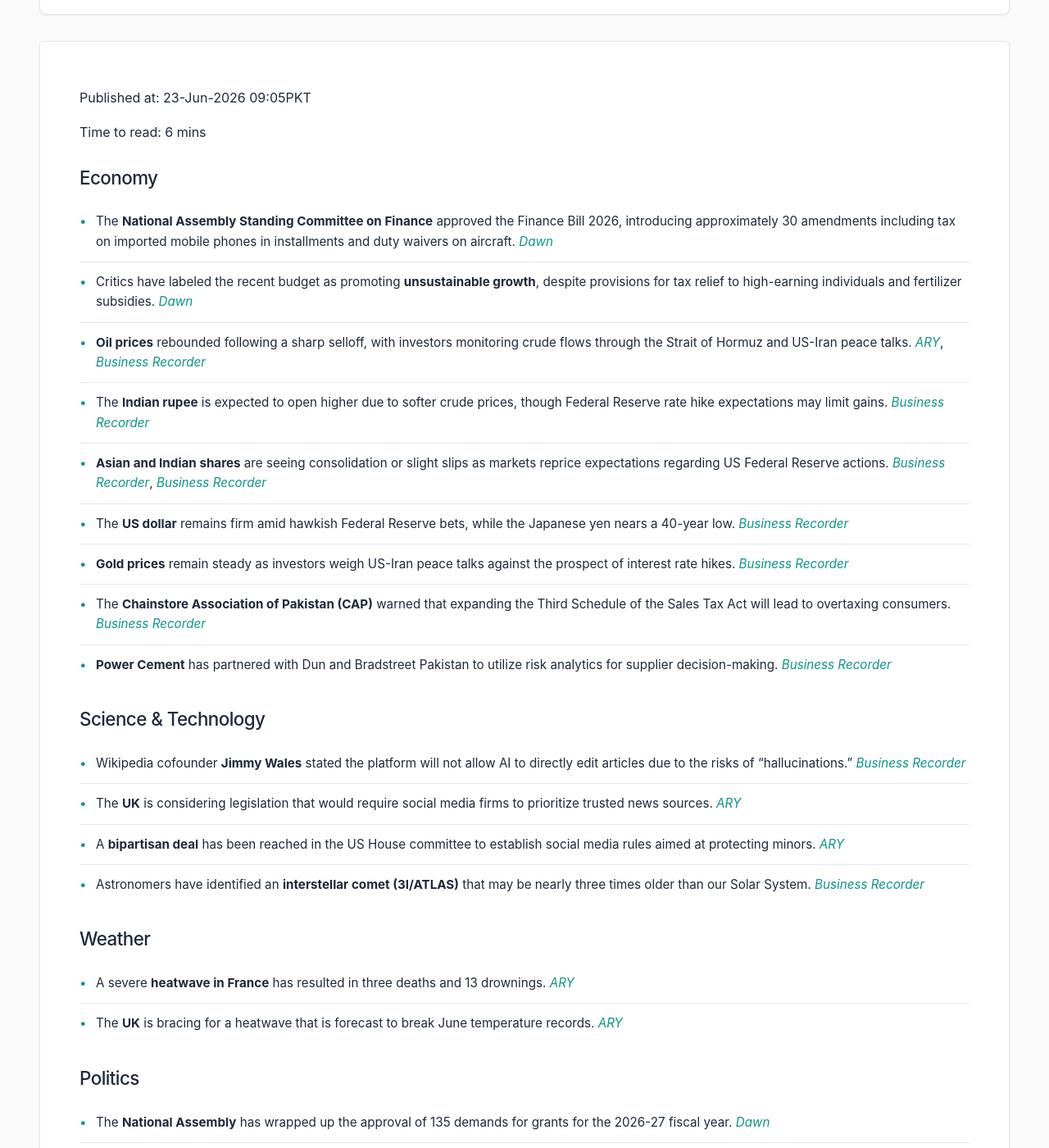
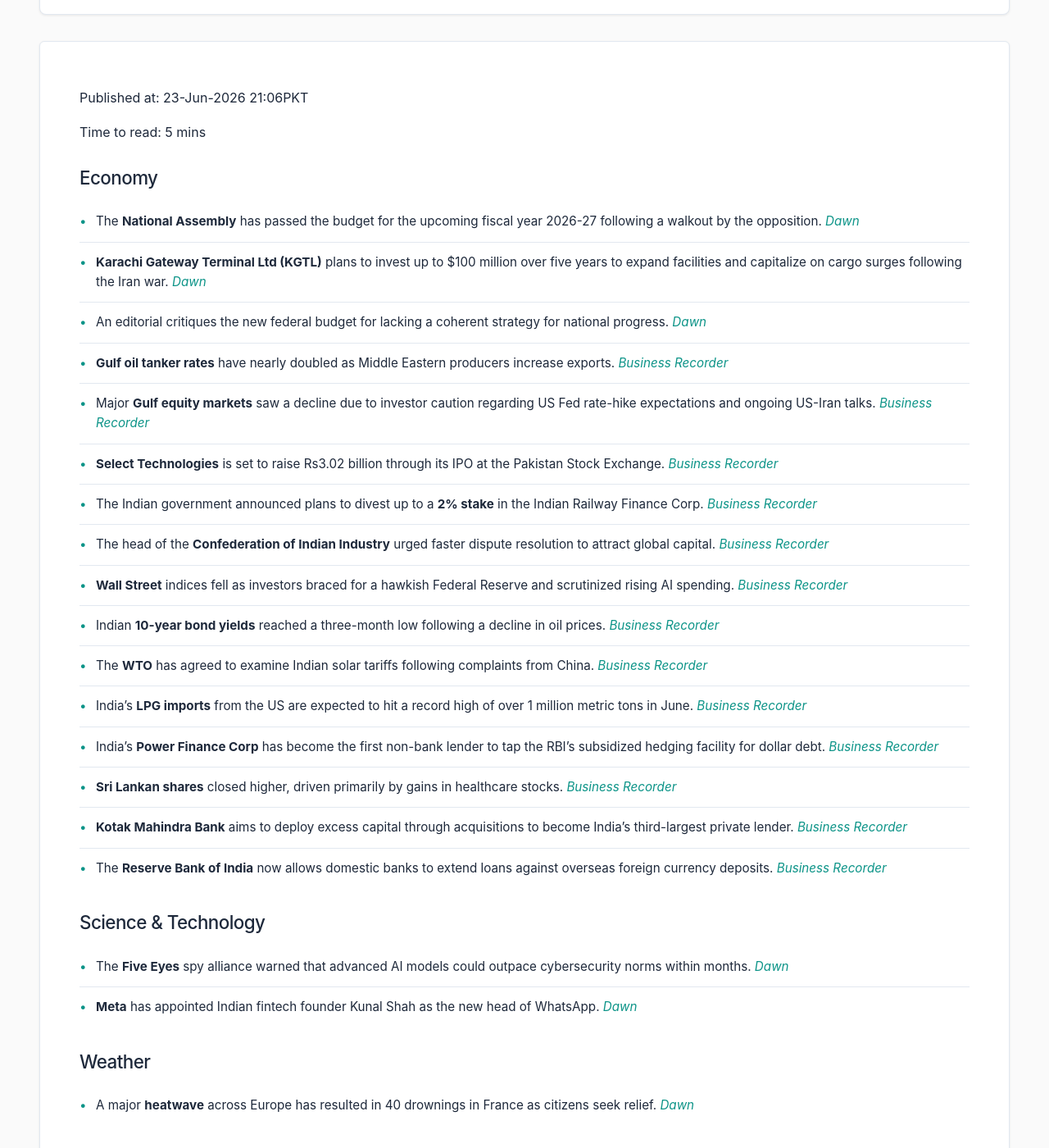
Before and after one commit to zsubzwary/news, a Jekyll site: the page built from en/index.md, in a window 1280 px wide and 1400 px high, scrolled down 209 px. Shown: the whole window at 82% size. Built offline with Jekyll 4.4.1, drawn with Linux system fonts in a browser that asks for light colours; some web fonts are replaced; comment, search, counter and statistics services are not loaded; some of the changed text lies outside the part shown.

Commit message:
DateTime; 2026-06-23T16:06:47.386Z

```diff
--- a/en/index.md
+++ b/en/index.md
@@ -4,68 +4,62 @@ title: Pakistan News Briefing
 lang: en
 ---
 
-Published at: 23-Jun-2026 09:05PKT
+Published at: 23-Jun-2026 21:06PKT
 
-Time to read: 6 mins
+Time to read: 5 mins
 
 ### Economy
-- The **National Assembly Standing Committee on Finance** approved the Finance Bill 2026, introducing approximately 30 amendments including tax on imported mobile phones in installments and duty waivers on aircraft. *[Dawn](https://www.dawn.com/news/2010135/budget-2026-27-na-panel-proposes-30-major-changes-to-finance-bill)*
-- Critics have labeled the recent budget as promoting **unsustainable growth**, despite provisions for tax relief to high-earning individuals and fertilizer subsidies. *[Dawn](https://www.dawn.com/news/2010167/unsustainable-growth)*
-- **Oil prices** rebounded following a sharp selloff, with investors monitoring crude flows through the Strait of Hormuz and US-Iran peace talks. *[ARY](https://arynews.tv/oil-gains-after-selloff-awaits-progress-on-strait-of-hormuz-flows)*, *[Business Recorder](https://www.brecorder.com/news/40426910/oil-gains-after-selloff-awaits-progress-on-strait-of-hormuz-flows)*
-- The **Indian rupee** is expected to open higher due to softer crude prices, though Federal Reserve rate hike expectations may limit gains. *[Business Recorder](https://www.brecorder.com/news/40426916/indian-rupee-to-ride-oil-fall-tailwind-fed-rate-worries-may-cap-gains)*
-- **Asian and Indian shares** are seeing consolidation or slight slips as markets reprice expectations regarding US Federal Reserve actions. *[Business Recorder](https://www.brecorder.com/news/40426912/asia-shares-slip-as-markets-reprice-fed-expectations-oil-gains)*, *[Business Recorder](https://www.brecorder.com/news/40426913/indian-shares-set-to-pause-after-oil-led-rally)*
-- The **US dollar** remains firm amid hawkish Federal Reserve bets, while the Japanese yen nears a 40-year low. *[Business Recorder](https://www.brecorder.com/news/40426911/dollar-firms-on-hawkish-fed-bets-oil-rebound-yen-near-40-year-low)*
-- **Gold prices** remain steady as investors weigh US-Iran peace talks against the prospect of interest rate hikes. *[Business Recorder](https://www.brecorder.com/news/40426909/gold-steady-as-investors-focus-on-us-iran-peace-talks)*
-- The **Chainstore Association of Pakistan (CAP)** warned that expanding the Third Schedule of the Sales Tax Act will lead to overtaxing consumers. *[Business Recorder](https://www.brecorder.com/news/40426903/cap-warns-third-schedule-expansion-will-overtax-consumers)*
-- **Power Cement** has partnered with Dun and Bradstreet Pakistan to utilize risk analytics for supplier decision-making. *[Business Recorder](https://www.brecorder.com/news/40426905/dun-and-bradstreet-pakistan-partners-with-power-cement)*
+- The **National Assembly** has passed the budget for the upcoming fiscal year 2026-27 following a walkout by the opposition. *[Dawn](https://www.dawn.com/news/2010249/na-passes-budget-for-fy2026-27-following-opposition-walkout)*
+- **Karachi Gateway Terminal Ltd (KGTL)** plans to invest up to $100 million over five years to expand facilities and capitalize on cargo surges following the Iran war. *[Dawn](https://www.dawn.com/news/2010285/kgtl-plans-up-to-100m-more-investment-in-karachi-port-after-cargo-surge-from-iran-war)*
+- An editorial critiques the new federal budget for lacking a coherent strategy for national progress. *[Dawn](https://www.dawn.com/news/2010169/a-budget-to-forget)*
+- **Gulf oil tanker rates** have nearly doubled as Middle Eastern producers increase exports. *[Business Recorder](https://www.brecorder.com/news/40426989/gulf-oil-tanker-rates-nearly-double-as-middle-east-producers-ramp-up-exports)*
+- Major **Gulf equity markets** saw a decline due to investor caution regarding US Fed rate-hike expectations and ongoing US-Iran talks. *[Business Recorder](https://www.brecorder.com/news/40426988/major-gulf-bourses-ease-on-investor-caution-fed-rate-hike-bets)*
+- **Select Technologies** is set to raise Rs3.02 billion through its IPO at the Pakistan Stock Exchange. *[Business Recorder](https://www.brecorder.com/news/40426986/ipo-at-psx-select-technologies-mobilises-rs302bn-through-selling-8888mn-shares)*
+- The Indian government announced plans to divest up to a **2% stake** in the Indian Railway Finance Corp. *[Business Recorder](https://www.brecorder.com/news/40426984/india-to-sell-up-to-2-stake-in-indian-railway-finance-corp)*
+- The head of the **Confederation of Indian Industry** urged faster dispute resolution to attract global capital. *[Business Recorder](https://www.brecorder.com/news/40426975/indian-industry-lobby-chief-pushes-for-quicker-dispute-resolution-to-boost-investment)*
+- **Wall Street** indices fell as investors braced for a hawkish Federal Reserve and scrutinized rising AI spending. *[Business Recorder](https://www.brecorder.com/news/40426983/wall-st-tumbles-on-tech-selloff-as-concerns-about-hawkish-fed-ai-spending-mount)*
+- Indian **10-year bond yields** reached a three-month low following a decline in oil prices. *[Business Recorder](https://www.brecorder.com/news/40426974/oil-slide-anchors-india-10-year-yield-at-3-month-low)*
+- The **WTO** has agreed to examine Indian solar tariffs following complaints from China. *[Business Recorder](https://www.brecorder.com/news/40426980/wto-body-agrees-to-examine-indian-solar-tariffs-official-says)*
+- India's **LPG imports** from the US are expected to hit a record high of over 1 million metric tons in June. *[Business Recorder](https://www.brecorder.com/news/40426967/indias-lpg-imports-from-us-set-to-cross-1-million-tons-in-june-sources-say)*
+- India's **Power Finance Corp** has become the first non-bank lender to tap the RBI's subsidized hedging facility for dollar debt. *[Business Recorder](https://www.brecorder.com/news/40426966/indias-pfc-becomes-first-non-bank-lender-to-tap-dollar-debt-after-rbi-subsidy-bankers-say)*
+- **Sri Lankan shares** closed higher, driven primarily by gains in healthcare stocks. *[Business Recorder](https://www.brecorder.com/news/40426976/healthcare-stocks-lift-sri-lankan-shares-higher)*
+- **Kotak Mahindra Bank** aims to deploy excess capital through acquisitions to become India's third-largest private lender. *[Business Recorder](https://www.brecorder.com/news/40426965/kotak-mahindra-bank-has-high-ambitions-to-deploy-capital-for-growth-ceo-says)*
+- The **Reserve Bank of India** now allows domestic banks to extend loans against overseas foreign currency deposits. *[Business Recorder](https://www.brecorder.com/news/40426973/indias-rbi-to-allow-domestic-banks-to-extend-loans-against-overseas-fx-deposits)*
 
 ### Science & Technology
-- Wikipedia cofounder **Jimmy Wales** stated the platform will not allow AI to directly edit articles due to the risks of "hallucinations." *[Business Recorder](https://www.brecorder.com/news/40426885/wikipedia-wont-let-ai-edit-articles-cofounder)*
-- The **UK** is considering legislation that would require social media firms to prioritize trusted news sources. *[ARY](https://arynews.tv/uk-considers-forcing-social-media-firms-to-prioritise-trusted-news)*
-- A **bipartisan deal** has been reached in the US House committee to establish social media rules aimed at protecting minors. *[ARY](https://arynews.tv/social-media-legislation-aims-to-protect-minors)*
-- Astronomers have identified an **interstellar comet (3I/ATLAS)** that may be nearly three times older than our Solar System. *[Business Recorder](https://www.brecorder.com/news/40426887/interstellar-comet-likely-far-older-than-solar-system-astronomers)*
+- The **Five Eyes** spy alliance warned that advanced AI models could outpace cybersecurity norms within months. *[Dawn](https://www.dawn.com/news/2010237/five-eyes-spy-alliance-warns-ai-can-outpace-cybersecurity-norms-in-months-not-years)*
+- **Meta** has appointed Indian fintech founder Kunal Shah as the new head of WhatsApp. *[Dawn](https://www.dawn.com/news/2010231/indian-startup-head-kunal-shah-appointed-as-new-whatsapp-boss)*
 
 ### Weather
-- A severe **heatwave in France** has resulted in three deaths and 13 drownings. *[ARY](https://arynews.tv/france-heatwave-sees-three-deaths-13-drownings)*
-- The **UK** is bracing for a heatwave that is forecast to break June temperature records. *[ARY](https://arynews.tv/heatwave-hits-uk-with-record-temperatures)*
+- A major **heatwave** across Europe has resulted in 40 drownings in France as citizens seek relief. *[Dawn](https://www.dawn.com/news/2010275/40-drown-in-france-as-people-seek-relief-from-europes-heatwave)*
 
 ### Politics
-- The **National Assembly** has wrapped up the approval of 135 demands for grants for the 2026-27 fiscal year. *[Dawn](https://www.dawn.com/news/2010148/budget-2026-27-budget-approval-in-final-stages-as-grants-finalised)*
-- **PTI leaders** Gohar Ali Khan and Salman Akram Raja are seeking a meeting with Imran Khan at Adiala jail. *[Dawn](https://www.dawn.com/news/2010145/pti-bigwigs-gohar-ali-khan-salman-akram-raja-eye-meeting-with-imran)*
-- The **Kashmir Parliamentary Committee** chairman has requested a meeting with Mahmood Khan Achakzai to discuss the situation in AJK. *[Dawn](https://www.dawn.com/news/2010065/kashmir-parliamentary-committee-chairman-requests-meeting-with-achakzai-to-discuss-ajk-situation)*
-- **Punjab Assembly** members engaged in heated debates regarding the government's performance on inflation and healthcare during the budget session. *[Business Recorder](https://www.brecorder.com/news/40426908/treasury-members-defend-punjab-govts-achievements)*
-- An **Anti-Terrorism Court** has ordered the cross-examination of witnesses in a case involving PTI leaders. *[Business Recorder](https://www.brecorder.com/news/40426902/case-against-pti-leaders-atc-orders-cross-examination-of-prosecution-witnesses)*
+- The **ECP** has set a July 1 deadline for KP and Islamabad authorities to submit data for local government elections. *[Dawn](https://www.dawn.com/news/2010298/ecp-summons-kp-islamabad-officials-on-july-1-over-delay-in-local-govt-polls-data)*
+- **PTI** leaders Gohar Ali Khan and Salman Akram Raja are seeking a meeting with Imran Khan in Adiala jail. *[Dawn](https://www.dawn.com/news/2010145/pti-bigwigs-gohar-ali-khan-salman-akram-raja-eye-meeting-with-imran)*
 
 ### National
-- **Islamabad bus terminals** were closed as a security measure ahead of the Iranian President's arrival. *[Dawn](https://www.dawn.com/news/2010082/bus-terminals-in-islamabad-closed-ahead-of-iranian-presidents-arrival)*
-- **Justice Munib Akhtar** has taken oath as the acting Chief Justice of Pakistan. *[Dawn](https://www.dawn.com/news/2010162/justice-munib-akhtar-takes-oath-as-acting-cjp)*
-- **Advocate Amjad Hussain** of the PPP has been elected as the Chief Minister of Gilgit-Baltistan. *[Dawn](https://www.dawn.com/news/2009973/ppps-amjad-hussain-elected-as-gb-chief-minister-after-members-take-oath)*
-- Police have registered a **terrorism case** against a driver involved in a car crash at a Karachi imambargah. *[Dawn](https://www.dawn.com/news/2010047/police-register-terrorism-case-against-driver-in-karachis-dha-imambargah-car-crash)*
-- The **Punjab Housing Department** is fast-tracking the construction of 27 mega water storage tanks to prevent urban flooding. *[Business Recorder](https://www.brecorder.com/news/40426906/construction-of-27-mega-water-storage-tanks-fast-tracked)*
-- **Dr. Mahrang Baloch** and Subghatullah Shah have been sentenced to life imprisonment by an ATC in Quetta. *[Business Recorder](https://www.brecorder.com/news/40426881/mahrang-sentenced-to-life-in-prison)*
+- **Sargodha police** have arrested four suspects in the murder case of a seven-year-old girl. *[Dawn](https://www.dawn.com/news/2010300/sargodha-police-arrest-4-suspects-in-7-year-old-girls-murder-case)*
+- The **AJK government** has ruled out granting blanket amnesty to leaders of the proscribed JAAC. *[Dawn](https://www.dawn.com/news/2010274/ajk-govt-rules-out-blanket-amnesty-for-proscribed-jaac-leaders)*
+- The **Sindh government** announced it will bear the medical expenses for those injured in a car accident outside a Karachi imambargah. *[Dawn](https://www.dawn.com/news/2010227/sindh-govt-to-bear-medical-expenses-of-injured-persons-after-car-rams-into-tent-outside-imambargah-in-karachi)*
 
 ### International
-- **Thirteen people**, including Pakistani and Indian nationals, died following an explosion at a Qatar LNG plant due to a technical malfunction. *[Dawn](https://www.dawn.com/news/2009790/pakistani-indian-nationals-among-13-dead-after-technical-malfunction-at-qatar-lng-plant)*
-- The **Taliban government** has detained approximately 20 aid workers in Afghanistan over "beard length" violations. *[Dawn](https://www.dawn.com/news/2010140/taliban-govt-detains-aid-workers-over-beard-length)*
-- **Security officials** from China, India, and Iran gathered in New Delhi for a BRICS meeting. *[Dawn](https://www.dawn.com/news/2010139/china-joins-india-iran-as-key-security-officials-gather-at-brics)*
-- **Iranian President Masoud Pezeshkian** is scheduled to make an official visit to Pakistan. *[Dawn](https://www.dawn.com/news/2010038/iran-president-masoud-pezeshkian-to-visit-pakistan-on-tuesday-fo)*
-- **UK Prime Minister Keir Starmer** has announced his resignation. *[Dawn](https://www.dawn.com/news/2009971/uk-pm-starmer-announces-resignation-amid-mounting-pressure-says-will-give-successor-full-unequivocal-support)*
-- At least **14 people were killed** in a building fire in Lucknow, India. *[Dawn](https://www.dawn.com/news/2010034/14-killed-in-fire-at-building-in-indias-lucknow)*
-- Pakistan has **repatriated eight Iranian fishermen** who were rescued at sea. *[Business Recorder](https://www.brecorder.com/news/40426907/pakistan-repatriates-eight-rescued-iranian-fishermen)*
-- The **PMA Commandant** attended a passing-out parade at the Bangladesh Military Academy. *[Business Recorder](https://www.brecorder.com/news/40426904/bangladesh-military-academy-commandant-pma-attends-passing-out-parade)*
-- A **shooting in Montreal** left three people dead, including a police officer. *[Business Recorder](https://www.brecorder.com/news/40426886/shooting-in-montreal-leaves-three-dead-including-suspect)*
+- **PM Shehbaz Sharif** addressed a joint press briefing with Iran’s President Masoud Pezeshkian during his official visit. *[Dawn](https://www.dawn.com/news/2010220/pm-shehbaz-addresses-joint-statement-with-iran-president)*
+- A **UN probe** reported that Israeli security forces have deliberately targeted Palestinian children in Gaza. *[Dawn](https://www.dawn.com/news/2010272/israels-deliberate-targeting-of-children-part-of-ongoing-gaza-genocide-un-probe)*
+- Deputy PM **Ishaq Dar** stated that Israeli attacks on Lebanon nearly derailed US-Iran talks in Switzerland. *[Dawn](https://www.dawn.com/news/2010236/dar-says-us-iran-talks-in-switzerland-could-have-happened-earlier-if-not-for-israels-attacks-on-lebanon)*
+- **North Korean leader** Kim Jong Un asserted that the nation will continue to exercise its position as a nuclear state. *[Dawn](https://www.dawn.com/news/2010233/north-koreas-kim-jong-un-says-country-will-exercise-its-position-as-nuclear-state)*
+- The **Philippines** is rethinking school safety measures following a rare fatal shooting in Tacloban City. *[Dawn](https://www.dawn.com/news/2010258/philippines-rethinks-school-safety-after-rare-shooting-kills-3)*
+- An explosion at a **Qatar LNG plant** due to a technical malfunction killed 13 people, including Pakistani and Indian nationals. *[Dawn](https://www.dawn.com/news/2009790/pakistani-indian-nationals-among-13-dead-after-technical-malfunction-at-qatar-lng-plant)*
+- A **Taliban delegation** met with EU officials in Brussels to discuss consular services for Afghans. *[Business Recorder](https://www.brecorder.com/news/40426985/afghanistans-taliban-delegation-met-with-eu-officials-in-brussels)*
+- A **Russian missile attack** killed three people in the Ukrainian city of Kryvyi Rih. *[Business Recorder](https://www.brecorder.com/news/40426981/russian-attack-kills-three-in-ukraines-kryvyi-rih-official-says)*
+- **Taliban morality police** detained approximately 20 aid workers near the Iran-Afghanistan border over beard length. *[Dawn](https://www.dawn.com/news/2010140/taliban-govt-detains-aid-workers-over-beard-length)*
+- The **regional geo-strategic landscape** in West Asia is transitioning into a de-escalation phase following the Iran war. *[Dawn](https://www.dawn.com/news/2009903/the-regional-geo-strategic-landscape-in-west-asia-post-the-iran-war)*
 
 ### Sports
-- **Lionel Messi** became the all-time leading scorer in World Cup history after scoring twice against Austria. *[Dawn](https://www.dawn.com/news/2010067/magic-messi-makes-fifa-world-cup-history-to-send-argentina-into-last-32)*, *[Business Recorder](https://www.brecorder.com/news/40426914/milestone-messi-sends-argentina-to-world-cup-knockout-stage)*
-- **France** advanced to the World Cup last 32 following a 3-0 victory over Iraq, powered by a Kylian Mbappe double. *[Business Recorder](https://www.brecorder.com/news/40426915/mbappe-double-sends-france-into-knockout-rounds-after-lengthy-weather-delay)*
-- Footballer **Julián Alvarez** stated that leaving Atletico Madrid might be the "best for everyone." *[ARY](https://arynews.tv/alvarez-says-best-for-everyone-if-he-leaves-atletico)*
-
-### Health
-- **Air quality in Karachi** has reached alarming levels, posing a serious threat to public health. *[Dawn](https://www.dawn.com/news/2010125/breathing-in-karachi-comes-with-a-warning-as-air-quality-deteriorates)*
+- **Serena Williams** is set to return to Wimbledon after being awarded a women's singles wildcard. *[Business Recorder](https://www.brecorder.com/news/40426987/serenas-return-puts-familiar-force-at-centre-of-wimbledon)*
+- The **PGA Tour** has announced a new two-tier competitive model involving promotion and relegation, starting in 2028. *[Business Recorder](https://www.brecorder.com/news/40426982/pga-tour-announces-two-tier-competitive-model-from-2028re)*
+- **Barcelona** has signed Egyptian forward Hamza Abdelkarim on a permanent deal. *[Business Recorder](https://www.brecorder.com/news/40426979/barcelona-sign-egypt-forward-abdelkarim-until-2029)*
+- **Germany** aims to maintain momentum in the World Cup with an upcoming match against Ecuador. *[Business Recorder](https://www.brecorder.com/news/40426978/germany-go-for-three-out-of-three-against-ecuador-to-keep-up-winning-momentum)*
 
 ### Other
-- A feature highlights the **lifelong friendship** between Syed Babar Ali and Sardar Harcharan Singh Brar. *[Dawn](https://www.dawn.com/news/2010096/syed-babar-ali-and-sardar-harcharan-singh-brar-a-lifelong-school-friendship-that-transcended-borders-faiths)*
-- An **opinion piece** discusses historical emergency rules in India and political rhetoric. *[Dawn](https://www.dawn.com/news/2010171/emergency-left-and-right)*
-- An **heir has been found** for the large fortune of the late Liam Payne. *[ARY](https://arynews.tv/liam-paynes-whopping-fortune-finally-finds-an-heir-years-after-his-death)*
-- An **animated alien film** titled ‘Not Alone’ will feature Timothée Chalamet and Selena Gomez. *[ARY](https://arynews.tv/timothee-chalamet-selena-gomez-team-up-for-animated-alien-film-not-alone)*
-- **Olivia Rodrigo** has announced an all-women music festival. *[ARY](https://arynews.tv/olivia-rodrigo-announces-her-own-all-women-music-festival)*
+- Large quantities of **seashells** wash up on Karachi's shores annually during the monsoon season. *[Dawn](https://www.dawn.com/news/2010282/every-monsoon-thousands-of-seashells-wash-up-on-karachis-shores-heres-why)*
+- **Mariah Carey** has shared a tribute following the death of Clive Davis. *[ARY](https://arynews.tv/mariah-carey-tribute-to-clive-davis)*
```
